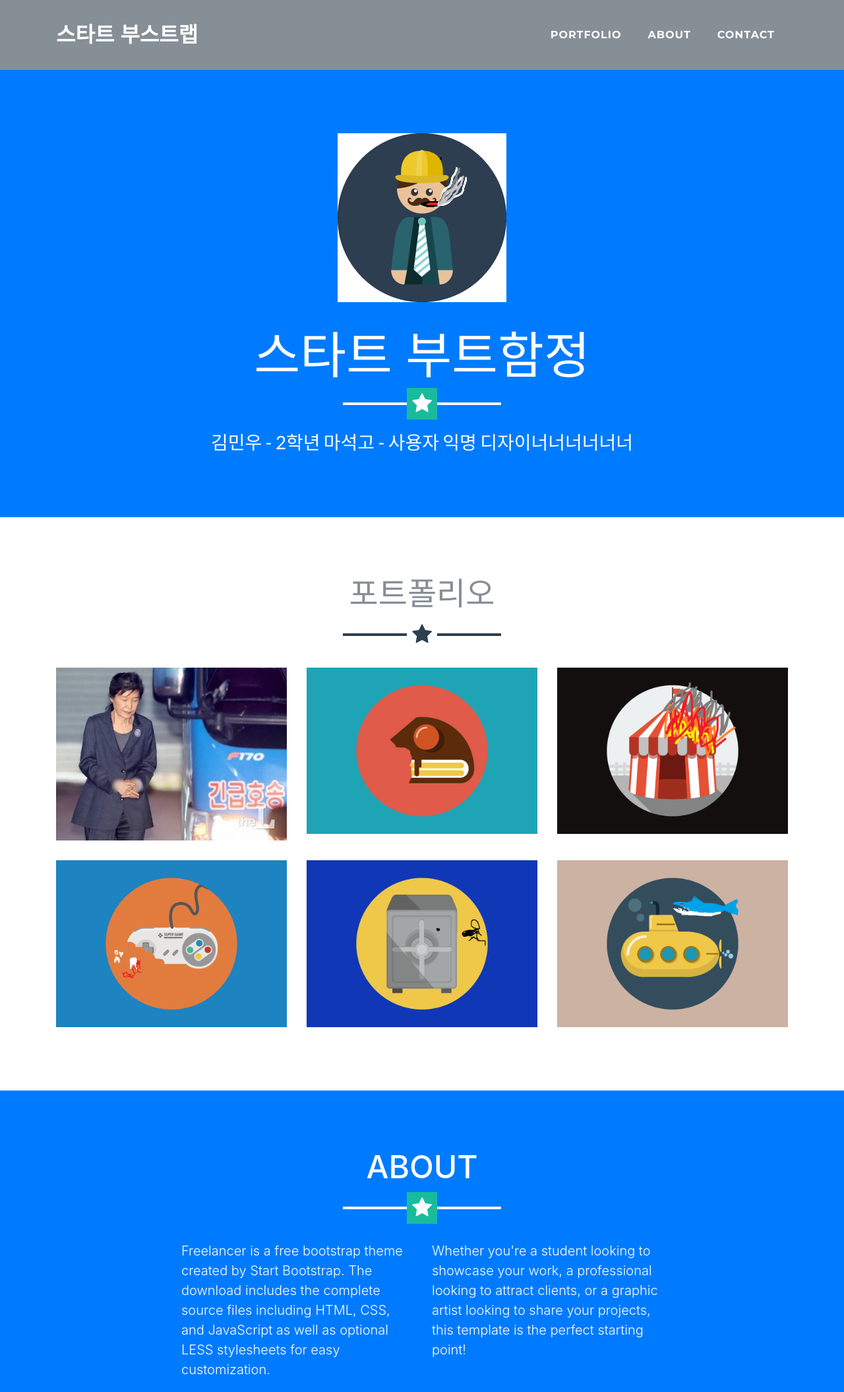
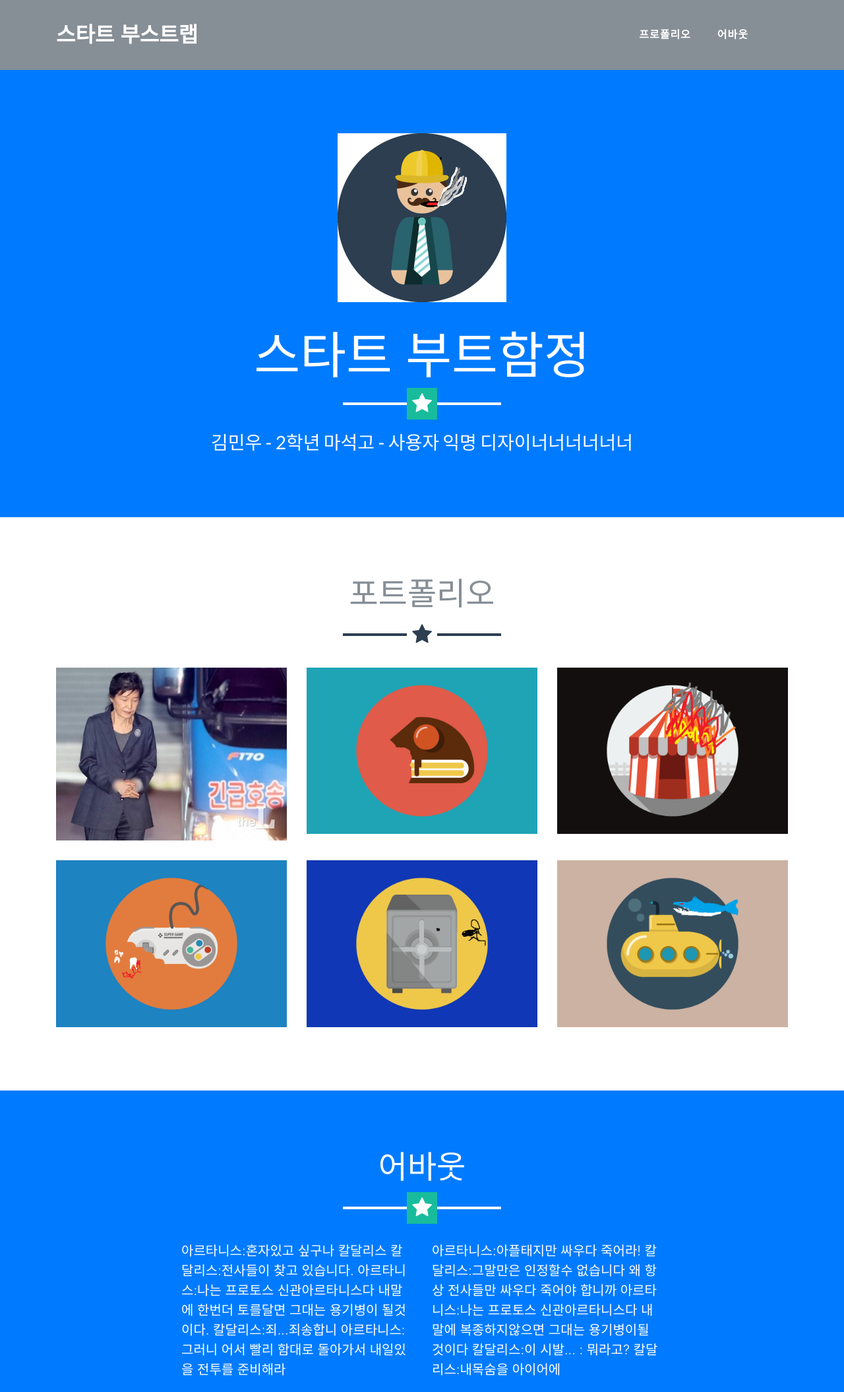
Before and after one commit to alsdnosb/alsdnosb.github.io, a website with bundled scripts: page index.html in a window 1280 px wide. Shown: the top 2110 px of the page at 66% size. Built offline with nearby package versions, Linux system fonts and the light colour scheme.

Commit message:
Update index.html

```diff
--- a/index.html
+++ b/index.html
@@ -39,13 +39,13 @@
         <div class="collapse navbar-collapse" id="navbarResponsive">
           <ul class="navbar-nav ml-auto">
             <li class="nav-item mx-0 mx-lg-1">
-              <a class="nav-link py-3 px-0 px-lg-3 rounded js-scroll-trigger" href="#포트폴리오">Portfolio</a>
+              <a class="nav-link py-3 px-0 px-lg-3 rounded js-scroll-trigger" href="#Protflio">프로폴리오</a>
             </li>
             <li class="nav-item mx-0 mx-lg-1">
-              <a class="nav-link py-3 px-0 px-lg-3 rounded js-scroll-trigger" href="#~에 대하여">About</a>
+              <a class="nav-link py-3 px-0 px-lg-3 rounded js-scroll-trigger" href="#About">어바웃</a>
             </li>
             <li class="nav-item mx-0 mx-lg-1">
-              <a class="nav-link py-3 px-0 px-lg-3 rounded js-scroll-trigger" href="#컨텍트">Contact</a>
+              <a class="nav-link py-3 px-0 px-lg-3 rounded js-scroll-trigger" href="#Contact"></a>
             </li>
           </ul>
         </div>
@@ -135,14 +135,14 @@
     <!-- About Section -->
     <section class="bg-primary text-white mb-0" id="about">
       <div class="container">
-        <h2 class="text-center text-uppercase text-white">About</h2>
+        <h2 class="text-center text-uppercase text-white">어바웃</h2>
         <hr class="star-light mb-5">
         <div class="row">
           <div class="col-lg-4 ml-auto">
-            <p class="lead">Freelancer is a free bootstrap theme created by Start Bootstrap. The download includes the complete source files including HTML, CSS, and JavaScript as well as optional LESS stylesheets for easy customization.</p>
+            <p class="lead">아르타니스:혼자있고 싶구나 칼달리스 칼달리스:전사들이  찾고 있습니다. 아르타니스:나는 프로토스 신관아르타니스다 내말에 한번더 토를달면 그대는 용기병이 될것이다. 칼달리스:죄...죄송합니 아르타니스:그러니 어서 빨리 함대로 돌아가서 내일있을 전투를 준비해라</p>
           </div>
           <div class="col-lg-4 mr-auto">
-            <p class="lead">Whether you're a student looking to showcase your work, a professional looking to attract clients, or a graphic artist looking to share your projects, this template is the perfect starting point!</p>
+            <p class="lead">아르타니스:아플태지만 싸우다 죽어라! 칼달리스:그말만은 인정할수 없습니다  왜 항상 전사들만 싸우다 죽어야 합니까 아르타니스:나는 프로토스 신관아르타니스다 내말에 복종하지않으면 그대는 용기병이될 것이다 칼달리스:이 시발... : 뭐라고? 칼달리스:내목숨을 아이어에</p>
           </div>
         </div>
         <div class="text-center mt-4">
```
